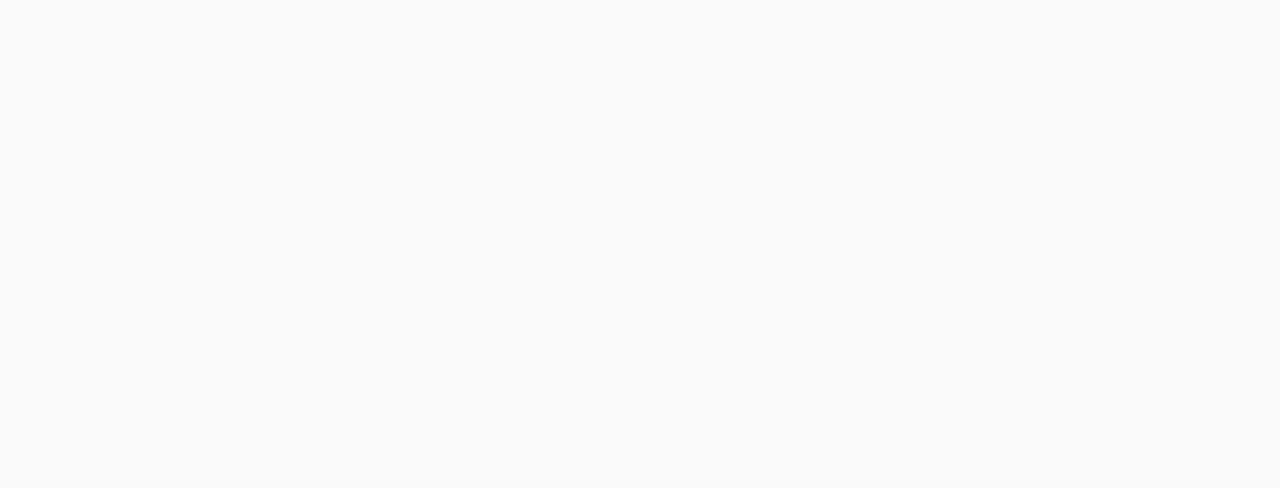
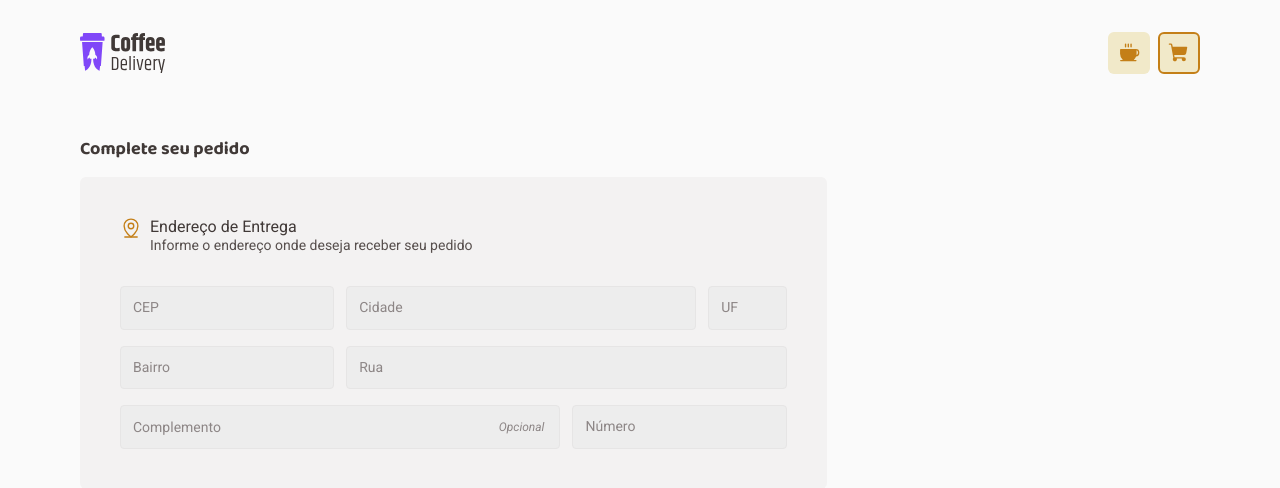
Before and after one commit to dhomini-rabelo/Estudos-Ignite-React-002, a React (Vite) app in the folder projects/practice02/: page /carrinho in a window 1280 px wide. Before the commit this address had no page. Shown: the top 488 px of the page. Built offline with nearby package versions, Linux system fonts and the light colour scheme.

Commit message:
add address box

```diff
--- a/projects/practice02/src/core/global.style.css
+++ b/projects/practice02/src/core/global.style.css
@@ -38,6 +38,7 @@
 body {
     background-color: var(--Gray-100);
     min-height: 100%;
+    color: var(--Black-500);
 }
 
 #root {
--- a/projects/practice02/src/core/router.tsx
+++ b/projects/practice02/src/core/router.tsx
@@ -1,5 +1,6 @@
 import { BrowserRouter, Route, Routes } from 'react-router-dom'
 import { DefaultLayout } from '../layouts/models/Default'
+import { Cart } from '../pages/carrinho'
 import { Index } from '../pages/index'
 
 export function RoutesController() {
@@ -8,6 +9,7 @@ export function RoutesController() {
       <Routes>
         <Route element={<DefaultLayout />}>
           <Route path="/" element={<Index />} />
+          <Route path="/carrinho" element={<Cart />} />
         </Route>
       </Routes>
     </BrowserRouter>
--- /dev/null
+++ b/projects/practice02/src/pages/carrinho/index.tsx
@@ -0,0 +1,59 @@
+import { MapPinLine } from 'phosphor-react'
+import * as Input from '../../layouts/elements/Input'
+
+export function Cart() {
+  return (
+    <>
+      <main className="mt-16">
+        <div className="grid grid-cols-3">
+          <div className="col-span-2">
+            <h2 className="baloo font-bold text-lg leading-tight mb-4 gap-x-8">
+              Complete seu pedido
+            </h2>
+            <div className="bg-Gray-200 p-10  rounded-md">
+              <div className="flex gap-x-2">
+                <MapPinLine size={22} className="text-Yellow-800" />
+                <div className="flex flex-col">
+                  <span className="leading-tight">Endereço de Entrega</span>
+                  <span className="text-sm leading-tight text-Black-300">
+                    Informe o endereço onde deseja receber seu pedido
+                  </span>
+                </div>
+              </div>
+              <div className="grid grid-cols-3 mt-8 gap-x-3 gap-y-4">
+                <Input.form type="text" placeholder="CEP" />
+                <div className="grid grid-cols-5 col-span-2 gap-x-3">
+                  <Input.form
+                    type="text"
+                    extraClasses="col-span-4"
+                    placeholder="Cidade"
+                  />
+                  <Input.form type="text" placeholder="UF" />
+                </div>
+                <Input.form type="text" placeholder="Bairro" />
+                <Input.form
+                  type="text"
+                  extraClasses="col-span-2"
+                  placeholder="Rua"
+                />
+                <div className="col-span-2 relative">
+                  <Input.form
+                    type="text"
+                    extraClasses="w-full h-full"
+                    placeholder="Complemento"
+                  />
+                  <div className="flex absolute right-4 flex-col justify-center top-0 h-full">
+                    <span className="italic text-Black-100 top-4 text-xs">
+                      Opcional
+                    </span>
+                  </div>
+                </div>
+                <Input.form type="text" placeholder="Número" />
+              </div>
+            </div>
+          </div>
+        </div>
+      </main>
+    </>
+  )
+}
```
